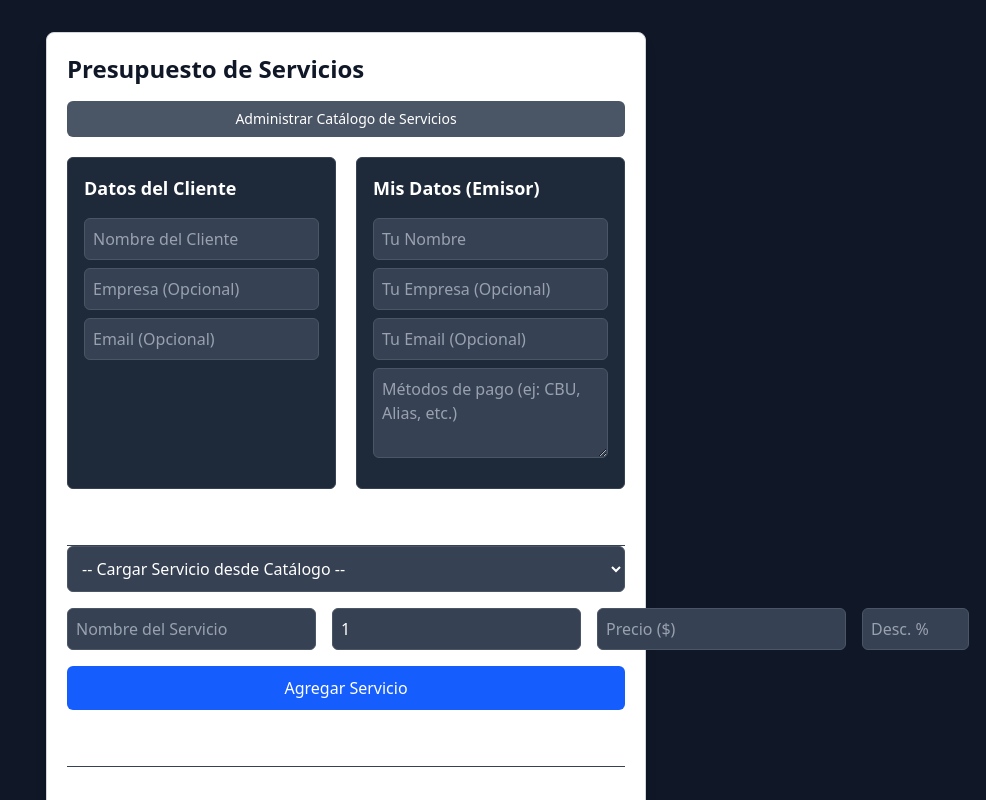
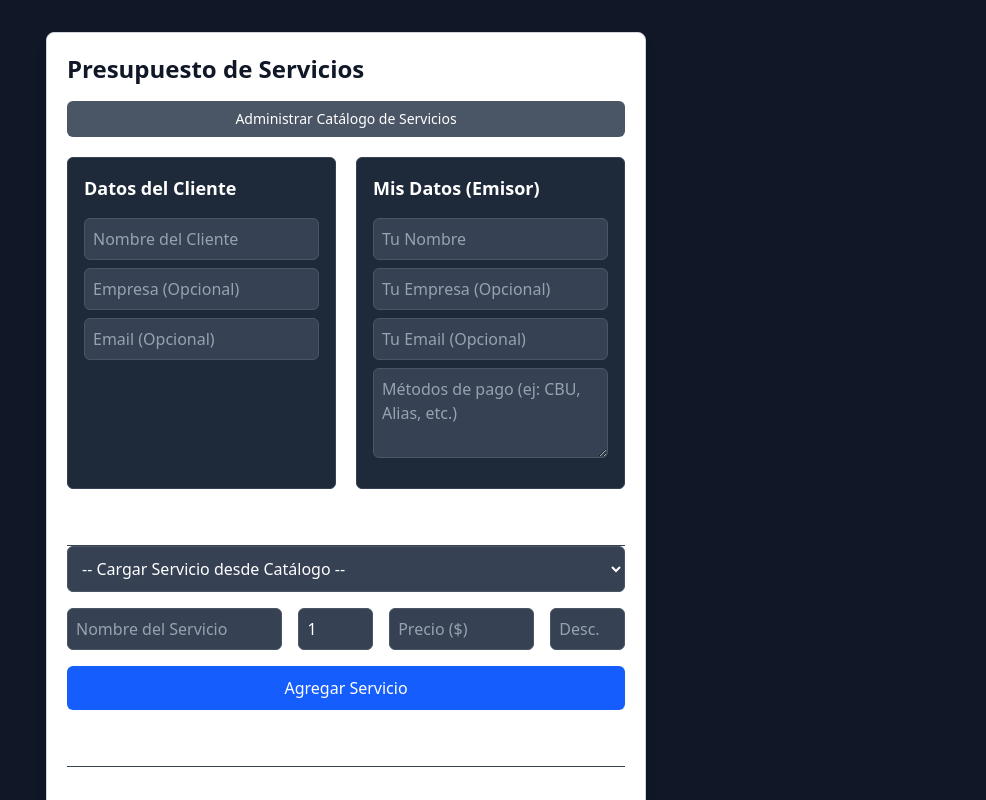
Before and after one commit to Dybalux/calculadoradeservicios, a React (Vite) app: page / in a window 1280 px wide. Shown: the top 800 px of the page, without its empty margins (294-1280 px from the left). Built offline with nearby package versions, Linux system fonts and the light colour scheme.

Commit message:
Correcion en display

```diff
--- a/src/components/AddServiceForm.jsx
+++ b/src/components/AddServiceForm.jsx
@@ -3,17 +3,18 @@
 import React from 'react';
 
 // --- Estilos de Tailwind ---
-// Definimos las clases aquí para que el JSX sea limpio
 const styles = {
     listTitle: "border-b border-gray-700 pb-2 mt-5 text-xl font-semibold text-white",
     form: "mb-5",
     catalogSelect: "w-full p-2.5 border border-gray-600 rounded-md mb-4 bg-gray-700 text-white focus:outline-none focus:ring-2 focus:ring-blue-500",
 
-    // --- ESTA ES LA CORRECCIÓN ---
     // 'flex' por defecto es 'flex-row' (horizontal)
-    inputGroup: "flex gap-4 mb-4",
+    inputGroup: "flex flex-wrap md:flex-nowrap gap-4 mb-4", // Añadimos flex-wrap
 
-    input: "p-2 border border-gray-600 rounded-md bg-gray-700 text-white placeholder-gray-400 focus:outline-none focus:ring-2 focus:ring-blue-500",
+    // --- 👇 CORRECCIÓN AQUÍ ---
+    // Usamos 'w-full' (ancho completo) y dejamos que flex-shrink haga su magia
+    input: "flex-shrink p-2 border border-gray-600 rounded-md bg-gray-700 text-white placeholder-gray-400 focus:outline-none focus:ring-2 focus:ring-blue-500",
+
     button: "w-full p-2.5 bg-blue-600 text-white rounded-md cursor-pointer text-base font-medium hover:bg-blue-700 transition-colors",
 };
 
@@ -27,7 +28,6 @@ function AddServiceForm({
 }) {
     return (
         <>
-            {/* --- JSX con 'className' en lugar de 'style' --- */}
             <h3 className={styles.listTitle}>Agregar Servicio</h3>
             <form onSubmit={onAddService} className={styles.form}>
 
@@ -41,14 +41,14 @@ function AddServiceForm({
                 </select>
 
                 <div className={styles.inputGroup}>
+                    {/* --- 👇 CORRECCIÓN: Usamos 'w-full' y especificamos anchos relativos para 'md:' --- */}
                     <input
                         type="text"
                         name="name"
                         placeholder="Nombre del Servicio"
                         value={formState.name}
                         onChange={onFormChange}
-                        // --- CORRECCIÓN: quitamos el 'md:' ---
-                        className={`${styles.input} flex-[3]`}
+                        className={`${styles.input} w-full md:w-3/6`} // 3/6 del ancho en pantallas medianas
                     />
                     <input
                         type="number"
@@ -58,7 +58,7 @@ function AddServiceForm({
                         placeholder="Cant."
                         value={formState.quantity}
                         onChange={onFormChange}
-                        className={`${styles.input} flex-[1]`}
+                        className={`${styles.input} w-full md:w-1/6`} // 1/6
                     />
                     <input
                         type="number"
@@ -68,7 +68,7 @@ function AddServiceForm({
                         placeholder="Precio ($)"
                         value={formState.price}
                         onChange={onFormChange}
-                        className={`${styles.input} flex-[1.5]`}
+                        className={`${styles.input} w-full md:w-2/6`} // 2/6 (simplificado de 1.5/6)
                     />
                     <input
                         type="number"
@@ -79,7 +79,7 @@ function AddServiceForm({
                         placeholder="Desc. %"
                         value={formState.discount}
                         onChange={onFormChange}
-                        className={`${styles.input} flex-[1]`}
+                        className={`${styles.input} w-full md:w-1/6`} // 1/6
                     />
                 </div>
                 <button type="submit" className={styles.button}>
```
